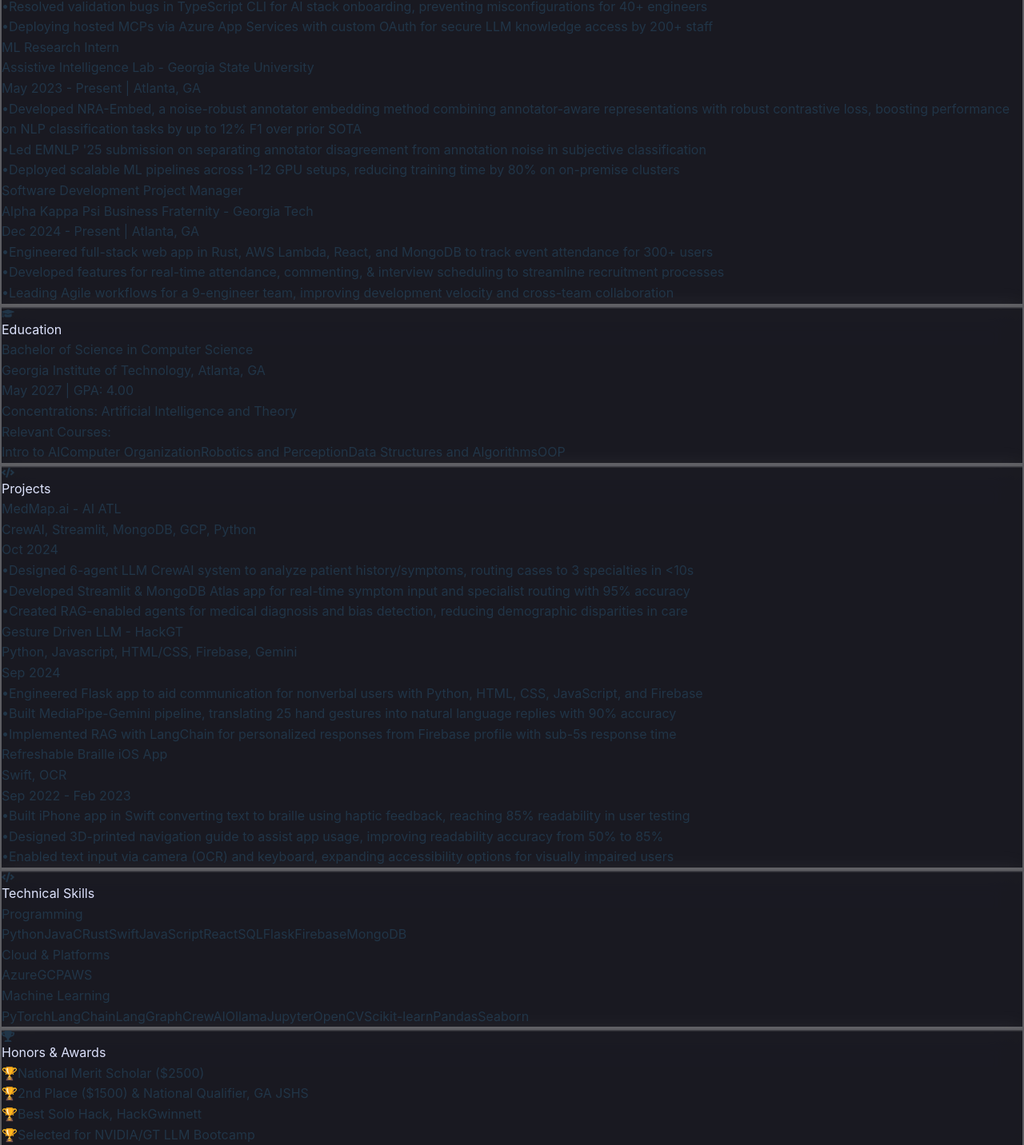
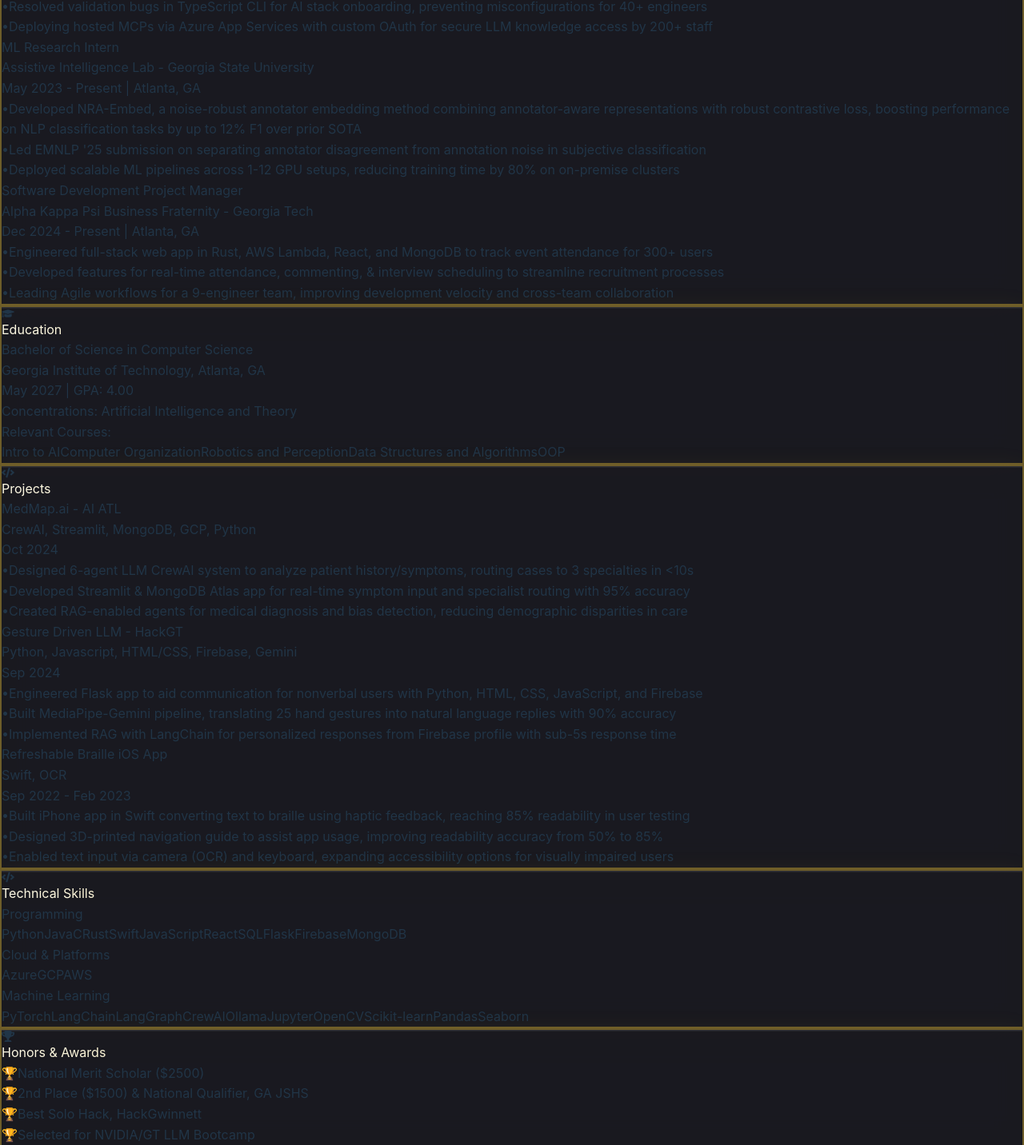
Before and after one commit to KevinJ-30/portfolio_website, a React (Vite) app: page /resume in a window 1280 px wide. Shown: the part 537-1969 px from the top of the page at 80% size. Built offline with nearby package versions, Linux system fonts and the light colour scheme.

Commit message:
color changes

```diff
--- a/src/index.css
+++ b/src/index.css
@@ -59,24 +59,25 @@
 
 button {
   border-radius: 12px;
-  border: 1px solid transparent;
+  border: 1px solid rgba(212, 175, 55, 0.45);
   padding: 0.8em 1.6em;
   font-size: 1em;
   font-weight: 600;
   font-family: inherit;
-  background: linear-gradient(135deg, #5a3fa0 0%, #7b4397 100%);
-  color: white;
+  background: linear-gradient(90deg, #232323 0%, #444 100%);
+  color: #fffbe6;
   cursor: pointer;
   transition: all 0.3s ease;
-  box-shadow: 0 4px 15px rgba(90, 63, 160, 0.25);
+  box-shadow: 0 4px 15px rgba(212, 175, 55, 0.10);
 }
 button:hover {
   transform: translateY(-2px);
-  box-shadow: 0 8px 25px rgba(90, 63, 160, 0.35);
+  box-shadow: 0 8px 25px rgba(212, 175, 55, 0.18);
+  background: linear-gradient(90deg, #2d2d2d 0%, #555 100%);
 }
 button:focus,
 button:focus-visible {
-  outline: 2px solid #5a3fa0;
+  outline: 2px solid #d4af37;
   outline-offset: 2px;
 }
 
@@ -91,20 +92,20 @@
 }
 
 ::-webkit-scrollbar-thumb {
-  background: linear-gradient(135deg, #667eea 0%, #764ba2 100%);
+  background: linear-gradient(135deg, #d4af37 0%, #444 100%);
   border-radius: 4px;
 }
 
 ::-webkit-scrollbar-thumb:hover {
-  background: linear-gradient(135deg, #5a6fd8 0%, #6a4190 100%);
+  background: linear-gradient(135deg, #bfa133 0%, #222 100%);
 }
 
 /* Glass morphism effect */
 .glass {
-  background: rgba(24, 24, 28, 0.82);
+  background: rgba(24, 24, 28, 0.88);
   backdrop-filter: blur(18px) saturate(160%);
-  border: 2px solid rgba(220, 220, 220, 0.35);
-  box-shadow: 0 8px 32px 0 rgba(220, 220, 220, 0.12), 0 1.5px 0 0 rgba(255,255,255,0.18) inset;
+  border: 2px solid rgba(212, 175, 55, 0.45);
+  box-shadow: 0 8px 32px 0 rgba(212, 175, 55, 0.10), 0 1.5px 0 0 rgba(255,255,255,0.10) inset;
 }
 
 /* Floating animation */
@@ -119,7 +120,7 @@
 
 /* Gradient text */
 .gradient-text {
-  background: linear-gradient(135deg, #e0e7ff 0%, #b39ddb 100%);
+  background: linear-gradient(90deg, #fffbe6 0%, #d4af37 100%);
   -webkit-background-clip: text;
   -webkit-text-fill-color: transparent;
   background-clip: text;
--- a/src/pages/Home.tsx
+++ b/src/pages/Home.tsx
@@ -4,14 +4,6 @@
 import Chatbot from '../components/Chatbot'
 
 export default function Home() {
-  const skills = [
-    { name: 'Python', level: 90, icon: FaCode },
-    { name: 'Machine Learning', level: 90, icon: FaBrain },
-    { name: 'Leadership', level: 95, icon: FaUsers },
-    { name: 'Java', level: 80, icon: FaCode },
-    { name: 'Azure/AWS', level: 85, icon: FaCode },
-  ]
-
   const highlights = [
     {
       icon: FaRocket,
```
